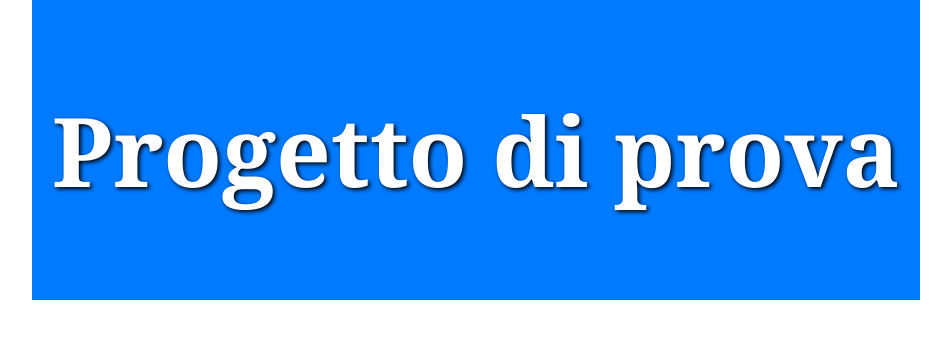
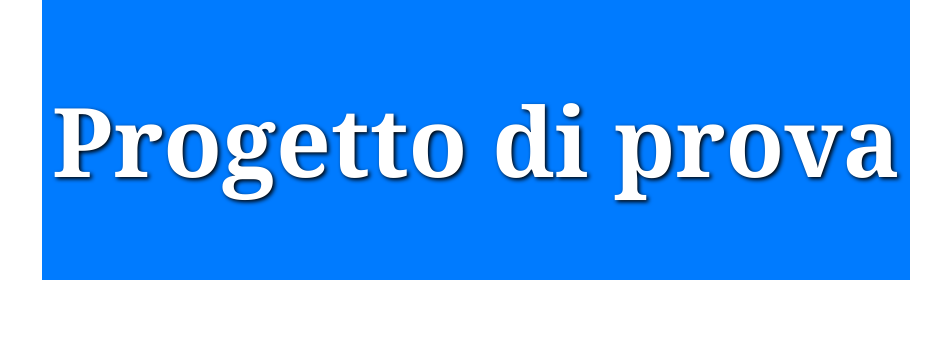
Before and after one commit to Pietrob00/traininghubxweb, a plain HTML site: page index.html in a window 1280 px wide. Shown: the whole page, without its empty margins (164-1115 px from the left). Drawn offline with Linux system fonts and the light colour scheme.

Commit message:
Update index.html

```diff
--- a/index.html
+++ b/index.html
@@ -14,10 +14,10 @@
             text-align: center; /* Centro il contenitore */
         }
         .container {
-            text-align: right; /* Allinea il testo all'interno del contenitore a destra */
+            text-align: center; /* Allinea il testo all'interno del contenitore a destra */
             background-color: #007BFF; /* Imposta il colore di sfondo blu */
             display: inline-block; /* Mostra il div come elemento inline-block */
-            padding: 20px; /* Aggiunge un padding di 20px attorno al testo */
+            padding: 10px; /* Aggiunge un padding di 20px attorno al testo */
             color: white; /* Imposta il colore del testo a bianco */
             font-family: 'Georgia', serif; /* Cambia il font del testo */
             font-size: 3em; /* Aumenta la dimensione del testo */
```
